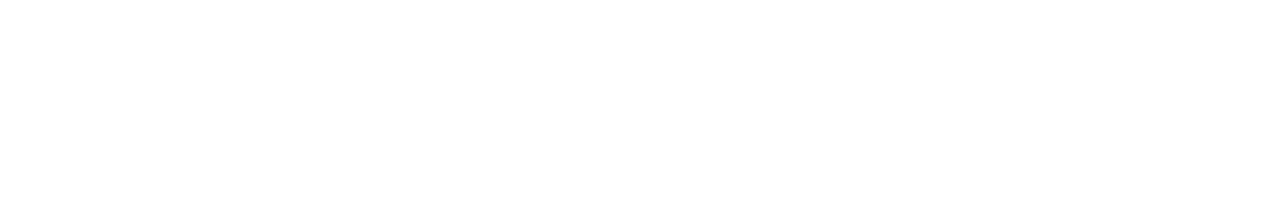
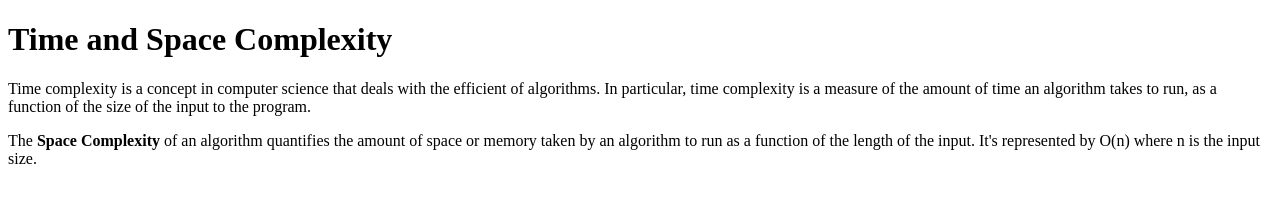
Before and after one commit to acciojob/time-and-space-complexity-Rishabhsati, a website: page main.html in a window 1280 px wide. Drawn offline with Linux system fonts and the light colour scheme.

Commit message:
solved the challenge

```diff
--- a/main.html
+++ b/main.html
@@ -1,16 +1,24 @@
 <!DOCTYPE html>
 
 <html>
+  <head>
+    <link rel="stylesheet" href="styles.css" />
+  </head>
 
-<head>
-	<link rel="stylesheet" href="styles.css">
-</head>
-
-<body>
-	<!-- the entire body must be written by student -->
-    <script type="text/javascript" src="./script.js">
-</script>
-
-</body>
-
+  <body>
+    <!-- the entire body must be written by student -->
+    <script type="text/javascript" src="./script.js"></script>
+    <h1>Time and Space Complexity</h1>
+    <p>
+      Time complexity is a concept in computer science that deals with the
+      efficient of algorithms. In particular, time complexity is a measure of
+      the amount of time an algorithm takes to run, as a function of the size of
+      the input to the program.
+    </p>
+    <p>
+      The <b>Space Complexity</b> of an algorithm quantifies the amount of space
+      or memory taken by an algorithm to run as a function of the length of the
+      input. It's represented by O(n) where n is the input size.
+    </p>
+  </body>
 </html>
```
